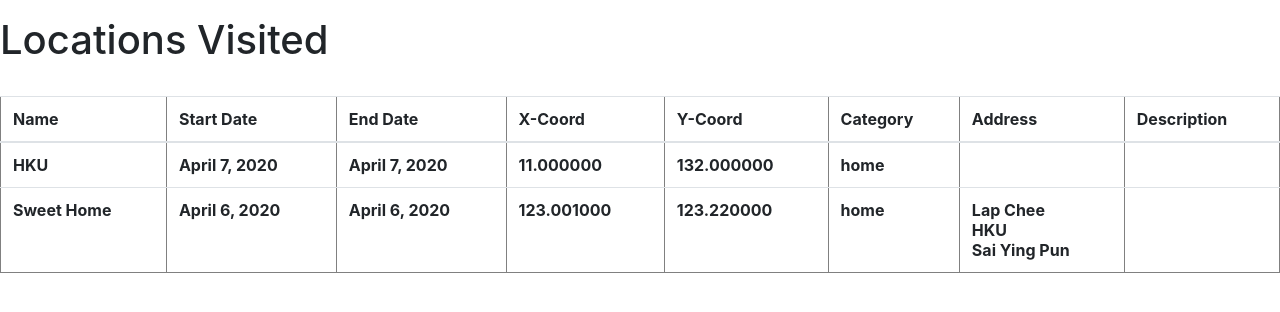
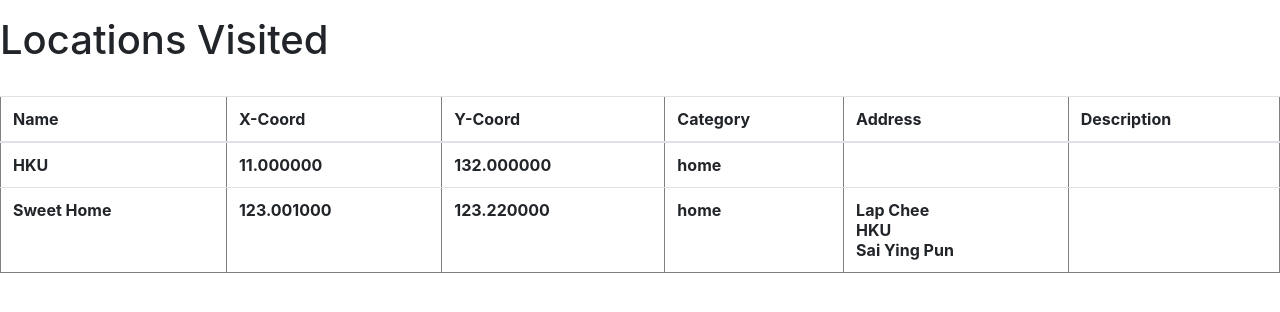
Before and after one commit to enochytl/trans-19, a Django app: a page that uses templates/patientprofile.html in a window 1280 px wide. Shown: the part 330-642 px from the top of the page. Run offline with Django 3.2, Linux system fonts and the light colour scheme; data comes from the database, SQL or seed files in the repository; lists and menus that the app fills with data are empty; some libraries are stand-ins or nearby versions.

Commit message:
update model

```diff
--- a/patients/models.py
+++ b/patients/models.py
@@ -14,8 +14,6 @@ class Patients(models.Model):
 
 class Locations_visited(models.Model):
     name = models.CharField(max_length = 50)
-    start_date = models.DateField()
-    end_date = models.DateField()
     x = models.DecimalField(max_digits=11, decimal_places=6)
     y = models.DecimalField(max_digits=11, decimal_places=6)
 
@@ -61,9 +59,13 @@ class Locations_visited(models.Model):
         choices=District_choices.choices,
         default=District_choices.cw
     )
-
-
     case_no = models.ManyToManyField(Patients)
 
     def __str__(self):
         return self.name
+
+class date(models.Model):
+    start_date = models.DateField()
+    end_date = models.DateField()
+    case_no = models.ForeignKey(Patients, on_delete = models.CASCADE)
+    loc_name = models.ForeignKey(Locations_visited, on_delete = models.CASCADE)
--- a/patients/views.py
+++ b/patients/views.py
@@ -56,8 +56,6 @@ def locations(request):
     if request.method == "POST":
         Locations_visited.objects.create(
             name = request.POST['name'],
-            start_date = request.POST['start_date'],
-            end_date = request.POST['end_date'],
             x = request.POST['x'],
             y = request.POST['y'],
             address_line_1 = request.POST['address_line_1'],
--- a/templates/dlocation.html
+++ b/templates/dlocation.html
@@ -17,8 +17,6 @@
       {% for lv in locations_visited %}
       <tr>
         <th> {{ lv.name }}</th>
-        <th> {{ lv.start_date }}</th>
-        <th> {{ lv.end_date }}</th>
         <th> {{ lv.x }}</th>
         <th> {{ lv.y }}</th>
         <th> {{ lv.category }}</th>
--- a/templates/patientprofile.html
+++ b/templates/patientprofile.html
@@ -49,8 +49,6 @@
     <thead>
       <tr>
         <th>Name</th>
-        <th>Start Date</th>
-        <th>End Date</th>
         <th>X-Coord</th>
         <th>Y-Coord</th>
         <th>Category</th>
@@ -62,15 +60,11 @@
       {% for lv in locations_visited %}
       <tr>
         <th> {{ lv.name }}</th>
-        <th> {{ lv.start_date }}</th>
-        <th> {{ lv.end_date }}</th>
         <th> {{ lv.x }}</th>
         <th> {{ lv.y }}</th>
         <th> {{ lv.category }}</th>
         <th> {% if lv.address_line_1 != None %} {{ lv.address_line_1 }} <br> {% endif %}
              {% if lv.address_line_2 != None %} {{ lv.address_line_2 }} <br> {% endif %}
-
-
               {% if lv.address_line_3 != None %} {{ lv.address_line_3 }} {% endif %}
 
         </th>
```
Also changed, not shown: templates/modify.html (+4 -10 lines), db.sqlite3, patients/migrations/0006_locations_visited_district.py (added), patients/migrations/0007_auto_20200509_1552.py (added).
